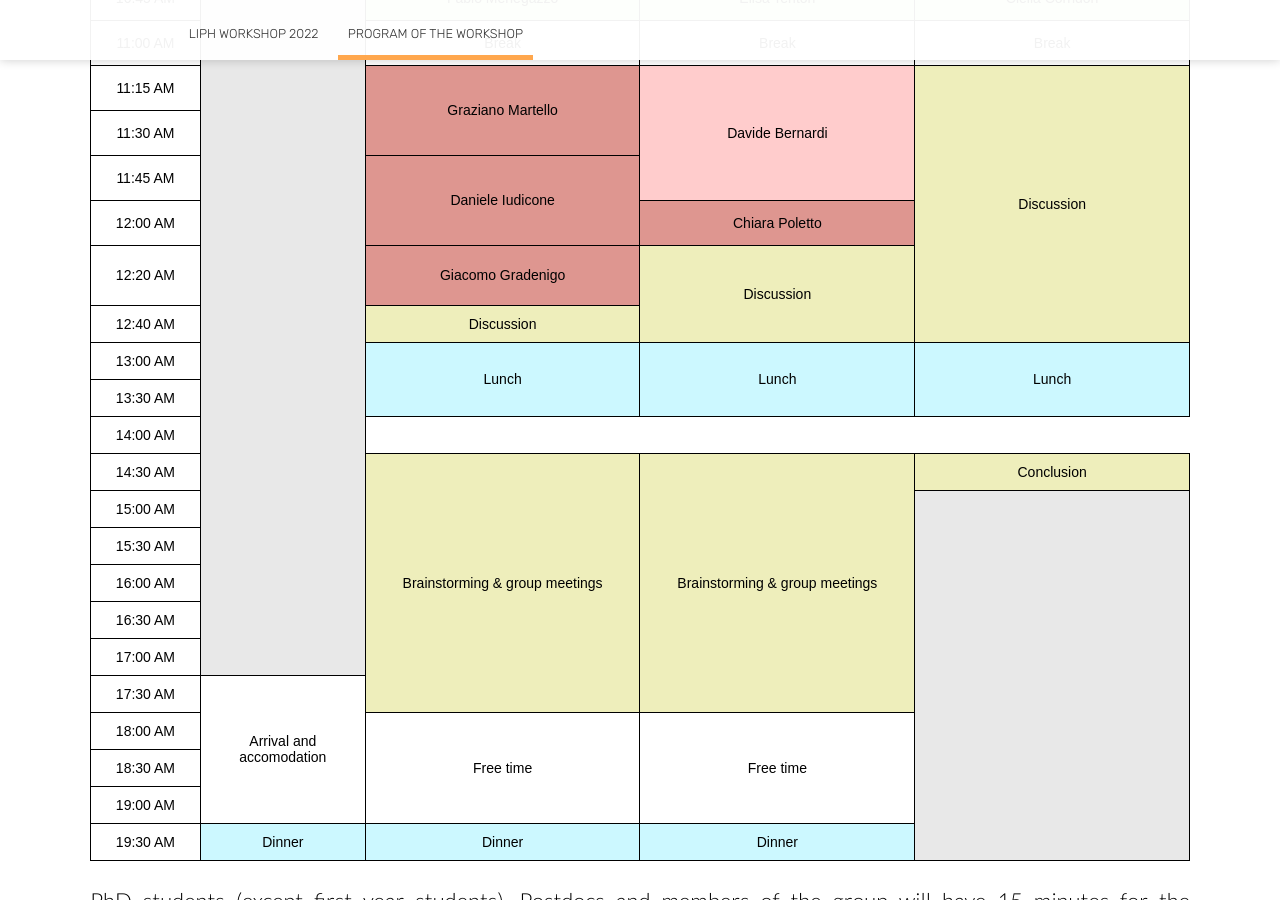
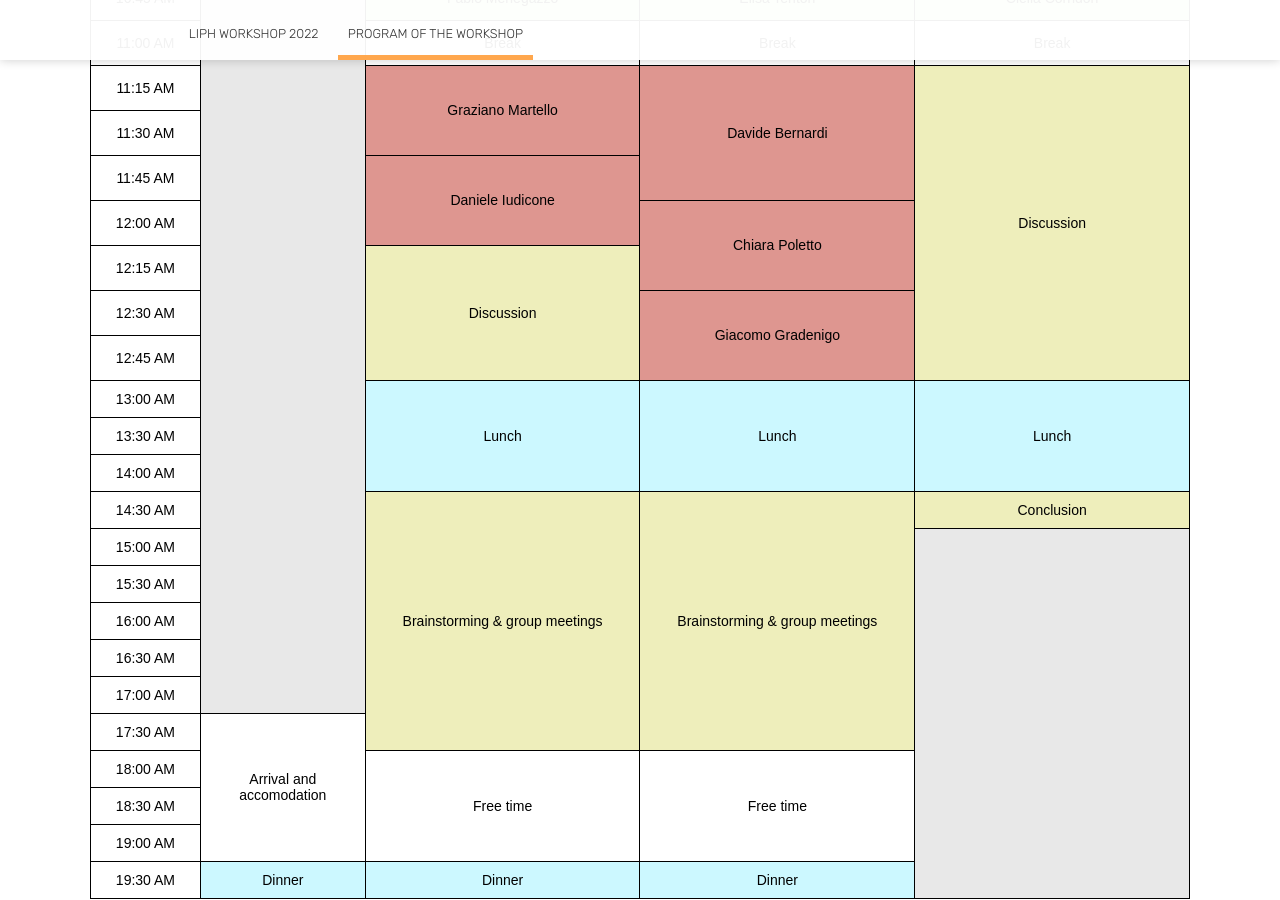
Before and after one commit to liphlab/liphworkshop2022, a Jekyll site: the page built from program.html, in a window 1280 px wide and 900 px high, scrolled down 1375 px. Built offline with Jekyll 4.4.1, drawn with Linux system fonts in a browser that asks for light colours; nearby versions of some CDN libraries.

Commit message:
Updated program

```diff
--- a/program.html
+++ b/program.html
@@ -52,7 +52,7 @@ image: /images/asiago2.jpg
 						<tbody>
 							<tr height="60px">
 							    <td class="tg-baqh">9:30 AM</td>
-									<td class="tg-gggg" rowspan="21"></td>
+									<td class="tg-gggg" rowspan="22"></td>
 									<td class="tg-phd" rowspan="1">Emanuele Pigani</td>
 									<td class="tg-phd" rowspan="1">Giorgio Nicoletti</td>
 									<td class="tg-inv" rowspan="1">Daniel M. Busiello</td>
@@ -61,7 +61,7 @@ image: /images/asiago2.jpg
 							    <td class="tg-baqh">9:50 AM</td>
 									<td class="tg-phd" rowspan="1">Benedetta Mariani</td>
 									<td class="tg-phd" rowspan="1">Prajwal Padmanabha</td>
-									<td class="tg-pdocs" rowspan="1">Ramon Guevara</td>
+									<td class="tg-phmi" rowspan="1">Ramon Guevara</td>
 							</tr>
 							<tr height="60px">
 							    <td class="tg-baqh">10:10 AM</td>
@@ -90,8 +90,8 @@ image: /images/asiago2.jpg
 							<tr height="45px">
 							    <td class="tg-baqh">11:15 AM</td>
 									<td class="tg-inv" rowspan="2">Graziano Martello</td>
-									<td class="tg-phmi" rowspan="3">Davide Bernardi</td>
-									<td class="tg-1eo6" rowspan="6">Discussion</td>
+									<td class="tg-inv" rowspan="3">Davide Bernardi</td>
+									<td class="tg-1eo6" rowspan="7">Discussion</td>
 							</tr>
 							<tr height="45px">
 									<td class="tg-baqh">11:30 AM</td>
@@ -102,22 +102,24 @@ image: /images/asiago2.jpg
 							</tr>
 							<tr height="45px">
 									<td class="tg-baqh">12:00 AM</td>
-									<td class="tg-inv" rowspan="1">Chiara Poletto</td>
+									<td class="tg-inv" rowspan="2">Chiara Poletto</td>
 							</tr>
-							<tr height = 60px>
-							    <td class="tg-baqh">12:20 AM</td>
-									<td class="tg-inv" rowspan="1">Giacomo Gradenigo</td>
-									<td class="tg-1eo6" rowspan = "2">Discussion</td>
+							<tr height = "45px">
+							    <td class="tg-baqh">12:15 AM</td>
+									<td class="tg-1eo6" rowspan="3">Discussion</td>
 							</tr>
-							<tr>
-							    <td class="tg-baqh">12:40 AM</td>
-									<td class="tg-1eo6" rowspan = "1">Discussion</td>
+							<tr height = "45px">
+							    <td class="tg-baqh">12:30 AM</td>
+									<td class="tg-inv" rowspan="2">Giacomo Gradenigo</td>
+							</tr>
+							<tr height = "45px">
+							    <td class="tg-baqh">12:45 AM</td>
 							</tr>
 							<tr>
 							    <td class="tg-baqh">13:00 AM</td>
-									<td class="tg-cbly" rowspan="2">Lunch</td>
-									<td class="tg-cbly" rowspan="2">Lunch</td>
-									<td class="tg-cbly" rowspan="2">Lunch</td>
+									<td class="tg-cbly" rowspan="3">Lunch</td>
+									<td class="tg-cbly" rowspan="3">Lunch</td>
+									<td class="tg-cbly" rowspan="3">Lunch</td>
 							</tr>
 							<tr>
 							    <td class="tg-baqh">13:30 AM</td>
```
Also changed, not shown: 2 other files.
